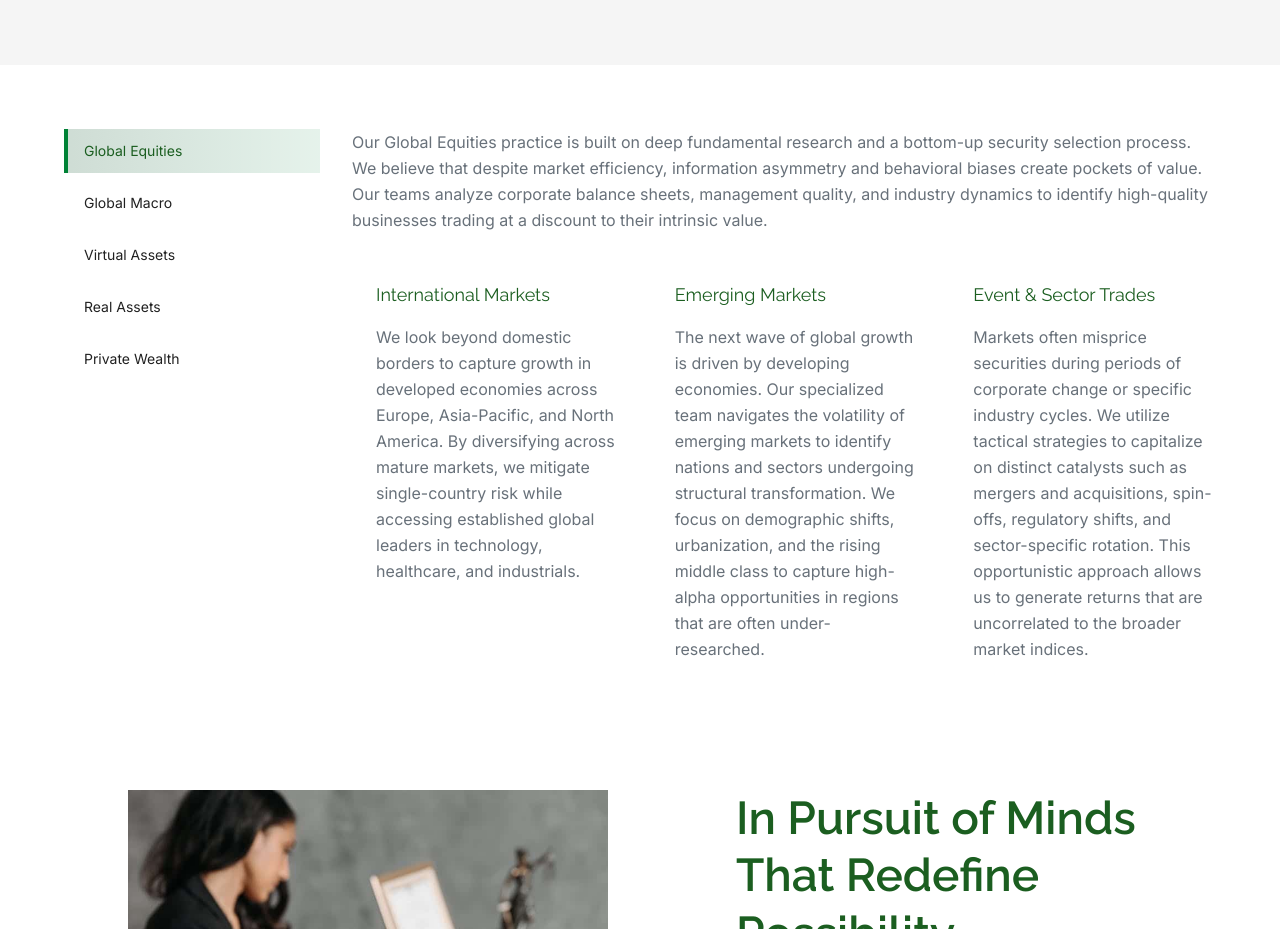
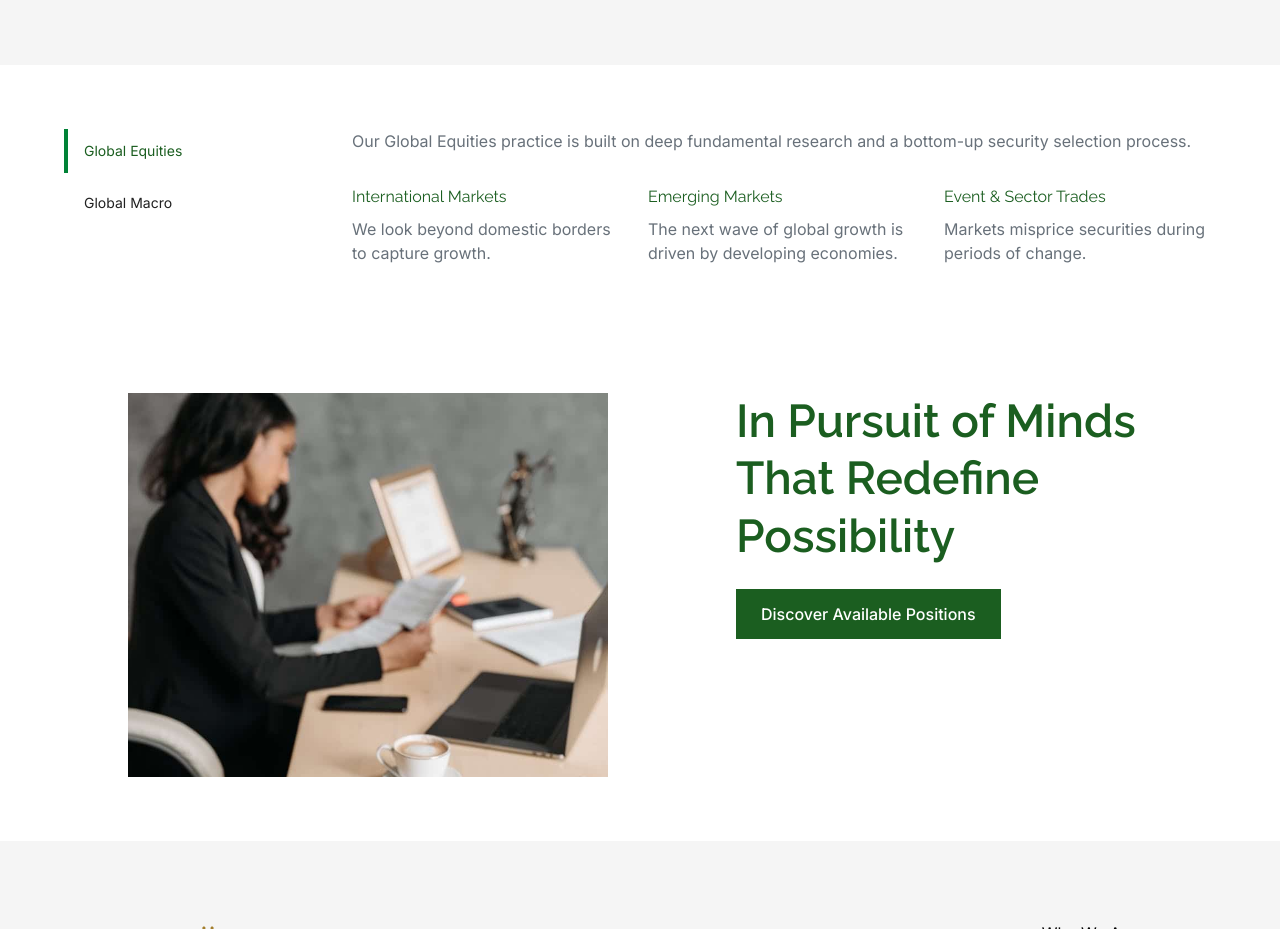
Before and after one commit to CodeWhiz-101/Jcult, a Next.js app: page /what-we-do/asset-management in a window 1280 px wide. Shown: the part 1060-1989 px from the top of the page. Built offline with nearby package versions, Linux system fonts and the light colour scheme.

Commit message:
fix: callback ref return type

```diff
--- a/src/components/features/InvestmentTabs.tsx
+++ b/src/components/features/InvestmentTabs.tsx
@@ -7,12 +7,12 @@ export default function InvestmentTabs() {
   const [isVisible, setIsVisible] = useState(true);
   const [hasEnteredView, setHasEnteredView] = useState(false);
 
-  const sectionRef = useRef<HTMLElement>(null);
-  const scrollContainerRef = useRef<HTMLDivElement>(null);
-  const tabRefs = useRef<(HTMLButtonElement | null)[]>([]);
+  const sectionRef = useRef<HTMLElement | null>(null);
+  const scrollContainerRef = useRef<HTMLDivElement | null>(null);
+  const tabRefs = useRef<HTMLButtonElement[]>([]);
 
   /* -------------------------------
-     TAB CONTENT FADE (EXISTING)
+     TAB CONTENT FADE
   -------------------------------- */
   useEffect(() => {
     setIsVisible(false);
@@ -20,22 +20,27 @@ export default function InvestmentTabs() {
     return () => clearTimeout(timer);
   }, [activeTab]);
 
+  /* -------------------------------
+     AUTO-CENTER ACTIVE TAB
+  -------------------------------- */
   useEffect(() => {
-    if (scrollContainerRef.current && tabRefs.current[activeTab]) {
     const container = scrollContainerRef.current;
     const activeButton = tabRefs.current[activeTab];
+
+    if (!container || !activeButton) return;
+
     const containerWidth = container.offsetWidth;
     const buttonLeft = activeButton.offsetLeft;
     const buttonWidth = activeButton.offsetWidth;
-      const scrollPosition =
-        buttonLeft - containerWidth / 2 + buttonWidth / 2;
 
-      container.scrollTo({ left: scrollPosition, behavior: 'smooth' });
-    }
+    container.scrollTo({
+      left: buttonLeft - containerWidth / 2 + buttonWidth / 2,
+      behavior: 'smooth',
+    });
   }, [activeTab]);
 
   /* -------------------------------
-     SCROLL REVEAL (NEW)
+     SCROLL REVEAL
   -------------------------------- */
   useEffect(() => {
     const node = sectionRef.current;
@@ -45,119 +50,45 @@ export default function InvestmentTabs() {
       ([entry]) => {
         if (entry.isIntersecting) {
           setHasEnteredView(true);
-          observer.unobserve(node); // run once
+          observer.disconnect();
         }
       },
-      {
-        threshold: 0.15,
-        rootMargin: '0px 0px -80px 0px',
-      }
+      { threshold: 0.15, rootMargin: '0px 0px -80px 0px' }
     );
 
     observer.observe(node);
-
     return () => observer.disconnect();
   }, []);
 
-  // 🔒 ORIGINAL CONTENT — UNTOUCHED
+  /* -------------------------------
+     DATA
+  -------------------------------- */
   const tabs = [
     {
       label: 'Global Equities',
       overview:
-        'Our Global Equities practice is built on deep fundamental research and a bottom-up security selection process. We believe that despite market efficiency, information asymmetry and behavioral biases create pockets of value. Our teams analyze corporate balance sheets, management quality, and industry dynamics to identify high-quality businesses trading at a discount to their intrinsic value.',
+        'Our Global Equities practice is built on deep fundamental research and a bottom-up security selection process.',
       columns: [
-        {
-          title: 'International Markets',
-          text:
-            'We look beyond domestic borders to capture growth in developed economies across Europe, Asia-Pacific, and North America. By diversifying across mature markets, we mitigate single-country risk while accessing established global leaders in technology, healthcare, and industrials.',
-        },
-        {
-          title: 'Emerging Markets',
-          text:
-            'The next wave of global growth is driven by developing economies. Our specialized team navigates the volatility of emerging markets to identify nations and sectors undergoing structural transformation. We focus on demographic shifts, urbanization, and the rising middle class to capture high-alpha opportunities in regions that are often under-researched.',
-        },
-        {
-          title: 'Event & Sector Trades',
-          text:
-            'Markets often misprice securities during periods of corporate change or specific industry cycles. We utilize tactical strategies to capitalize on distinct catalysts such as mergers and acquisitions, spin-offs, regulatory shifts, and sector-specific rotation. This opportunistic approach allows us to generate returns that are uncorrelated to the broader market indices.',
-        },
+        { title: 'International Markets', text: 'We look beyond domestic borders to capture growth.' },
+        { title: 'Emerging Markets', text: 'The next wave of global growth is driven by developing economies.' },
+        { title: 'Event & Sector Trades', text: 'Markets misprice securities during periods of change.' },
       ],
     },
     {
       label: 'Global Macro',
       overview:
-        'Our Global Macro strategy takes a top-down view of the financial world. We analyze the complex interplay between geopolitics, central bank policies, economic indicators, and global trade flows. By understanding the "big picture," we position capital to benefit from systemic trends and macroeconomic dislocations.',
+        'Our Global Macro strategy takes a top-down view of the financial world.',
       columns: [
-        {
-          title: 'Foreign Exchange (FX)',
-          text:
-            'Currencies are the lifeblood of the global economy. We trade major and cross-currency pairs to capitalize on interest rate differentials, purchasing power parity, and geopolitical shifts. Our FX strategies are used both for speculative profit generation and to hedge the currency risk inherent in our global equity portfolios.',
-        },
-        {
-          title: 'Commodities',
-          text:
-            'We view commodities as an essential hedge against inflation and a portfolio diversifier. Our exposure spans energy (oil, natural gas) and metals (gold, silver, copper). We analyze supply chain constraints, and industrial demand to forecast price movements in real assets.',
-        },
-        {
-          title: 'Equity Indices',
-          text:
-            'Rather than betting on single stocks, we utilize equity indices to express views on entire economies or sectors. This allows us to swiftly adjust our exposure to bullish or bearish market conditions, providing liquidity and broad market beta when macroeconomic conditions are favorable.',
-        },
-        {
-          title: 'Fixed Income',
-          text:
-            'We navigate the global debt markets with a focus on yield generation and capital preservation. Our mandate covers sovereign bonds, investment-grade corporate credit, and high-yield opportunities. We actively manage duration and credit risk to navigate changing interest rate environments.',
-        },
-      ],
-    },
-    {
-      label: 'Virtual Assets',
-      overview:
-        'As finance undergoes a digital revolution, we provide institutional-grade access to the digital asset ecosystem. We view blockchain not merely as a speculative vehicle, but as a transformative technology that is reshaping the transfer of value. Our approach is highly disciplined, prioritizing security, custody, and regulatory compliance.',
-      columns: [
-        {
-          title: 'Cryptocurrencies',
-          text:
-            'We offer exposure to established digital currencies such as Bitcoin and Ethereum, as well as select high-potential altcoins. Our analysis combines on-chain metrics with network activity data to value these assets. We focus on tokens with robust utility, strong developer communities, and long-term viability, bridging the gap between traditional finance and the decentralized web.',
-        },
-      ],
-    },
-    {
-      label: 'Real Assets',
-      overview:
-        'Tangible assets are the bedrock of wealth preservation. Our Real Assets division focuses on investments that provide intrinsic value, inflation protection, and consistent income streams. We combine local market intelligence with global capital reach to unlock value in the property sector.',
-      columns: [
-        {
-          title: 'Real Estate Advisory',
-          text:
-            'We provide bespoke consultancy services for clients looking to acquire, develop, or divest property. From valuation and feasibility studies to market analysis and deal structuring, we guide clients through the complex lifecycle of real estate transactions to ensure optimal outcomes.',
-        },
-        {
-          title: 'Real Estate Investments',
-          text:
-            'Our firm actively manages direct investments in residential, commercial, and industrial properties. We seek assets with strong cash flow potential and value-add opportunities through renovation or repositioning. Our portfolio is constructed to deliver yield and capital appreciation independent of stock market volatility.',
-        },
-      ],
-    },
-    {
-      label: 'Private Wealth',
-      overview:
-        'True wealth management extends beyond investment returns; it is about securing a legacy. Our Private Wealth division serves high-net-worth individuals and families, acting as a trusted partner in navigating the complexities of significant capital. We take a holistic view of your financial life, aligning your assets with your personal values and long-term goals.',
-      columns: [
-        {
-          title: 'Wealth Planning',
-          text:
-            'We build comprehensive roadmaps that cover liquidity management, retirement planning, and multi-generational wealth transfer. We work closely with tax and legal experts to ensure that your wealth is preserved efficiently, minimizing tax liabilities and ensuring that your estate plan reflects your wishes.',
-        },
-        {
-          title: 'Portfolio Structuring',
-          text:
-            'Every individual has a unique risk tolerance and liquidity requirement. We design bespoke investment portfolios that balance growth, income, and safety. By allocating assets across the spectrum—from liquid public markets to private equity and real estate—we create robust structures designed to weather market cycles and fund your lifestyle.',
-        },
+        { title: 'Foreign Exchange', text: 'We trade major currency pairs.' },
+        { title: 'Commodities', text: 'We view commodities as an inflation hedge.' },
+        { title: 'Fixed Income', text: 'We actively manage duration and credit risk.' },
       ],
     },
   ];
 
+  /* -------------------------------
+     RENDER
+  -------------------------------- */
   return (
     <section
       ref={sectionRef}
@@ -165,30 +96,29 @@ export default function InvestmentTabs() {
       style={{
         opacity: hasEnteredView ? 1 : 0,
         transform: hasEnteredView ? 'translateY(0)' : 'translateY(24px)',
-        transition:
-          'opacity 900ms cubic-bezier(0.22,1,0.36,1), transform 900ms cubic-bezier(0.22,1,0.36,1)',
+        transition: 'opacity 900ms cubic-bezier(0.22,1,0.36,1), transform 900ms cubic-bezier(0.22,1,0.36,1)',
       }}
     >
       <div className="container-responsive">
         <div className="flex flex-col md:flex-row gap-8">
-          {/* Tabs */}
+
+          {/* TABS */}
           <div className="w-full md:w-64">
             <div
               ref={scrollContainerRef}
-              className="flex flex-row md:flex-col w-full overflow-x-auto md:overflow-x-visible space-x-2 md:space-x-0 md:space-y-2 scrollbar-hide scroll-smooth"
+              className="flex flex-row md:flex-col overflow-x-auto md:overflow-visible space-x-2 md:space-y-2 scrollbar-hide"
             >
               {tabs.map((tab, i) => (
                 <button
-                  key={i}
+                  key={tab.label}
                   ref={(el) => {
-                   tabRefs.current[i] = el;
+                    if (el) tabRefs.current[i] = el;
                   }}
-
                   onClick={() => setActiveTab(i)}
-                  className={`px-4 py-3 text-left text-sm whitespace-nowrap border-b-4 md:border-b-0 md:border-l-4 transition ${
+                  className={`px-4 py-3 text-left text-sm whitespace-nowrap transition border-b-4 md:border-b-0 md:border-l-4 ${
                     activeTab === i
-                      ? 'border-green-700 bg-gradient-to-r from-green-900/20 to-green-700/10 text-primary'
-                      : 'border-transparent hover:border-green-500/50 hover:bg-gradient-to-r hover:from-green-900/10 hover:to-green-700/5 text-main'
+                      ? 'border-green-700 text-primary'
+                      : 'border-transparent text-main hover:border-green-500/50'
                   }`}
                 >
                   {tab.label}
@@ -197,57 +127,29 @@ export default function InvestmentTabs() {
             </div>
           </div>
 
-          {/* Content */}
+          {/* CONTENT */}
           <div
             className="flex-1"
             style={{
               opacity: isVisible ? 1 : 0,
               transform: isVisible ? 'translateX(0)' : 'translateX(-20px)',
-              transition:
-                'opacity 600ms cubic-bezier(0.25, 1, 0.5, 1), transform 600ms cubic-bezier(0.25, 1, 0.5, 1)',
+              transition: 'opacity 600ms cubic-bezier(0.25,1,0.5,1), transform 600ms cubic-bezier(0.25,1,0.5,1)',
             }}
           >
-            <p className="text-stat-disc color-grey leading-relaxed mb-8 md:mb-12">
+            <p className="text-stat-disc color-grey mb-8">
               {tabs[activeTab].overview}
             </p>
 
-            <div className="grid grid-cols-1 md:grid-cols-2 lg:grid-cols-3 gap-6 md:gap-8">
-              {tabs[activeTab].columns.map((column, i) => (
-                <div
-                  key={i}
-                  className="
-                    group pl-4 md:pl-6
-                    transition-transform duration-[800ms]
-                    [transition-timing-function:cubic-bezier(0.22,1,0.36,1)]
-                    hover:-translate-y-1
-                  "
-                >
-                  <h3
-                    className="
-                      font-brand text-section-content text-primary mb-3 md:mb-4
-                      transition-transform duration-[600ms]
-                      [transition-timing-function:cubic-bezier(0.22,1,0.36,1)]
-                      group-hover:-translate-y-1
-                    "
-                  >
-                    {column.title}
-                  </h3>
-
-                  <p
-                    className="
-                      text-stat-disc color-grey leading-relaxed
-                      transition-all duration-[900ms] delay-75
-                      [transition-timing-function:cubic-bezier(0.22,1,0.36,1)]
-                      group-hover:opacity-95
-                      group-hover:-translate-y-[2px]
-                    "
-                  >
-                    {column.text}
-                  </p>
+            <div className="grid grid-cols-1 md:grid-cols-2 lg:grid-cols-3 gap-6">
+              {tabs[activeTab].columns.map((col) => (
+                <div key={col.title}>
+                  <h3 className="font-brand text-primary mb-2">{col.title}</h3>
+                  <p className="text-stat-disc color-grey">{col.text}</p>
                 </div>
               ))}
             </div>
           </div>
+
         </div>
       </div>
     </section>
```
Lines whose indentation alone changed are shown as unchanged.
